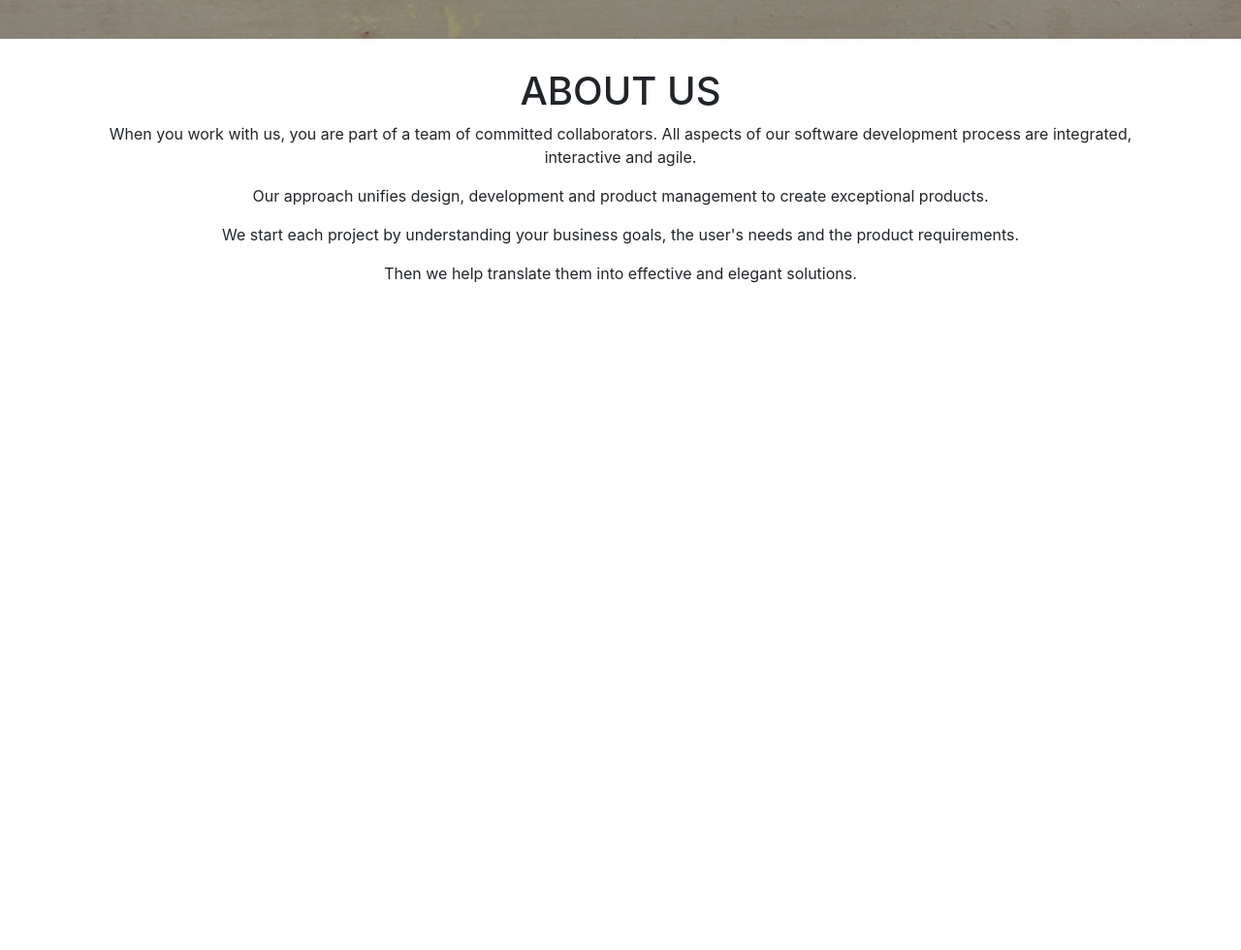
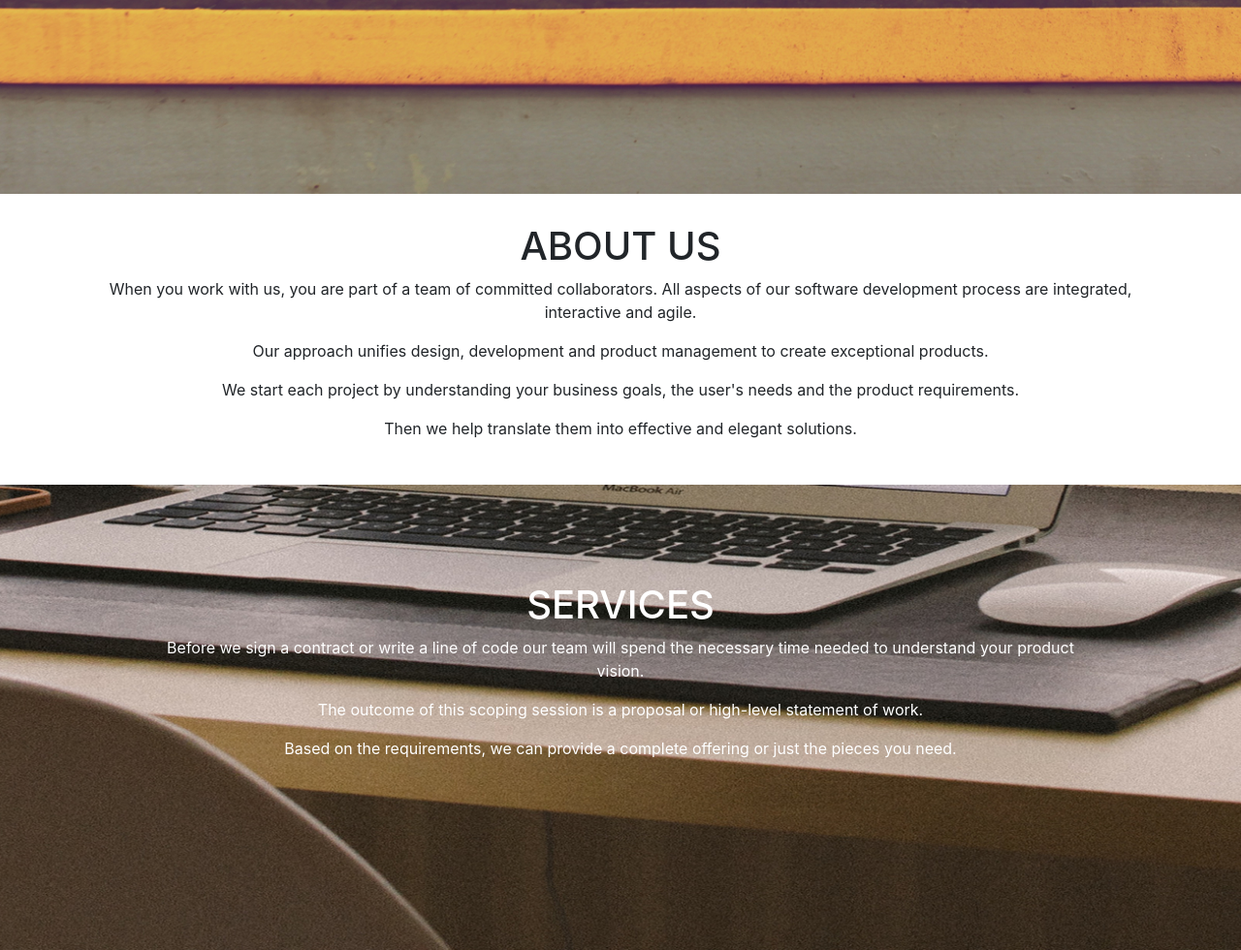
Before and after one commit to Makena-Maryann/delani-studio, a plain HTML site: page index.html in a window 1280 px wide. Shown: the part 760-1740 px from the top of the page at 97% size. Before the commit the page ends 1100 px from the top, so only its background shows below. Drawn offline with nearby package versions, Linux system fonts and the light colour scheme.

Commit message:
Added content to the services section and styled it

```diff
--- a/css/styles.css
+++ b/css/styles.css
@@ -9,7 +9,7 @@ body {
   background-size: cover;
   object-fit: cover;
   width: 100%;
-  height: 100vh;
+  height: 120vh;
 }
 
 .logo {
@@ -29,3 +29,17 @@ body {
 #about {
   padding: 30px;
 }
+
+#services {
+  background-image: url("/images/backgrounds/s_image.jpg");
+  background-repeat: no-repeat;
+  background-position: center;
+  background-size: cover;
+  object-fit: cover;
+  width: 100%;
+  height: 60vh;
+}
+
+.content {
+  padding: 100px;
+}
--- a/index.html
+++ b/index.html
@@ -19,7 +19,7 @@
     <script src="js/scripts.js"></script>
   </head>
   <body>
-    <!--home section-->
+    <!--Home section-->
     <div id="home" class="text-white text-center text-uppercase">
       <img class="logo" src="./images/logo/logo.png" alt="Logo" />
       <h1 class="text">
@@ -32,7 +32,7 @@
       <img class="mouse" src="./images/mouse_click.png" alt="Mouse click" />
     </div>
 
-    <!--about section-->
+    <!--About section-->
     <div id="about" class="container text-center">
       <h1 class="text-uppercase">About us</h1>
       <p>
@@ -50,7 +50,25 @@
       </p>
       <p>Then we help translate them into effective and elegant solutions.</p>
     </div>
-    <div id="services"></div>
+
+    <!--Services section-->
+    <div id="services">
+      <div class="container text-center text-white content">
+        <h1 class="text-uppercase">Services</h1>
+        <p>
+          Before we sign a contract or write a line of code our team will spend
+          the necessary time needed to understand your product vision.
+        </p>
+        <p>
+          The outcome of this scoping session is a proposal or high-level
+          statement of work.
+        </p>
+        <p>
+          Based on the requirements, we can provide a complete offering or just
+          the pieces you need.
+        </p>
+      </div>
+    </div>
     <div id="description"></div>
     <div id="portfolio"></div>
     <div id="contact"></div>
```
